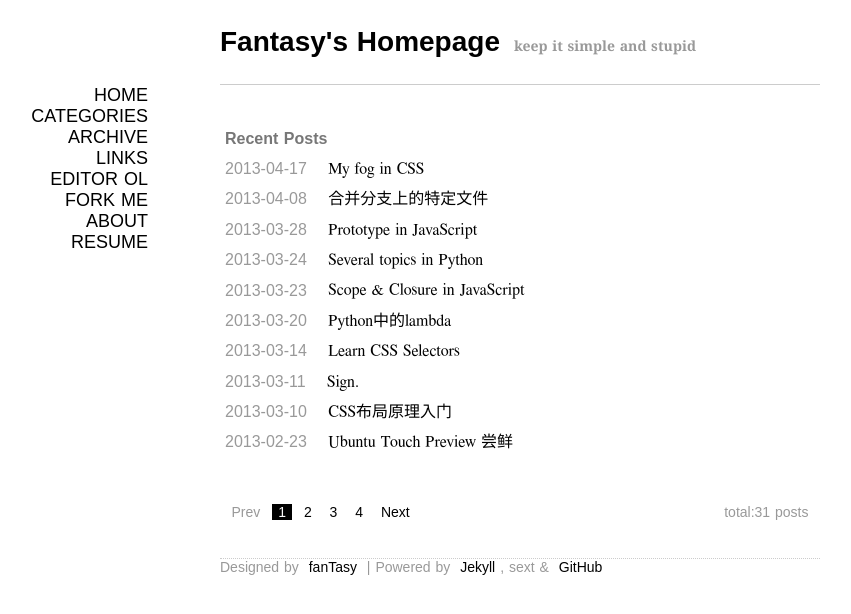
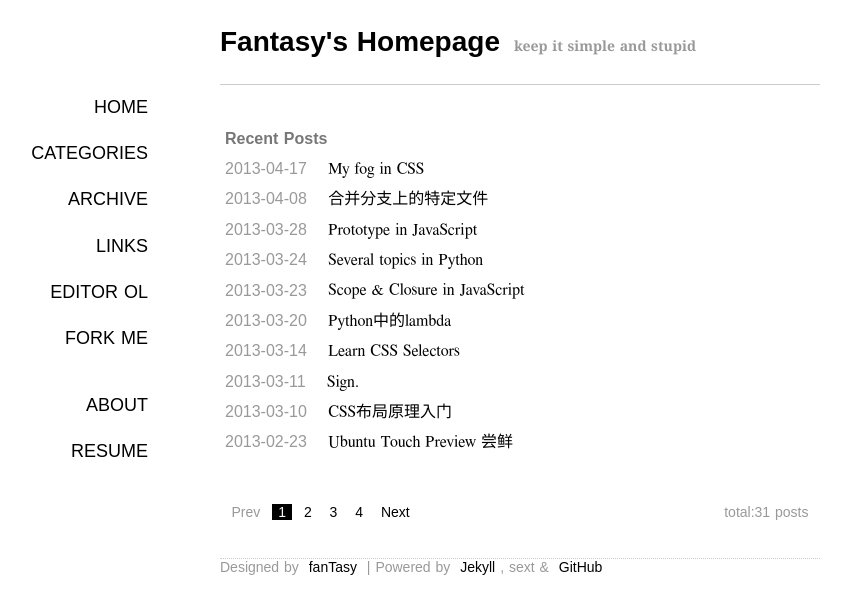
Before and after one commit to SFantasy/blog, a Jekyll site: the page built from index.html, in a window 1280 px wide. Shown: the top 614 px of the page, without its empty margins (120-971 px from the left). Built offline with Jekyll 4.4.1, drawn with Linux system fonts in a browser that asks for light colours; some web fonts are replaced; Markdown is read by kramdown in place of the engine named in the settings; the list of posts is cut into pages by our own code; comment, search, counter and statistics services are not loaded.

Commit message:
Fixed a "nav" bug

```diff
--- a/_layouts/default.html
+++ b/_layouts/default.html
@@ -35,7 +35,7 @@
     <header>
         <h1>{{ site.title }}<small>keep it simple and stupid</small></h1>
     </header>
-    <div class="mainNav">
+    <nav class="mainNav">
       <span><a href="/">HOME</a></span>
 	    <span><a href="/categories.html">CATEGORIES</a></span>
 	    <span><a href="/archive.html">ARCHIVE</a></span>
@@ -45,7 +45,7 @@
       <span><br /></span>
 	    <span><a href="/about.html">ABOUT</a></span>
       <span><a href="http://resume.github.io/?SFantasy">RESUME</a></span>
-    </div>
+    </nav>
     <article>
       {{ content }}
     </article>
```
Also changed, not shown: 3 other files.
